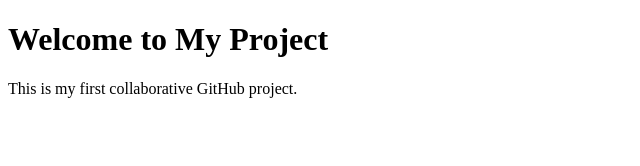
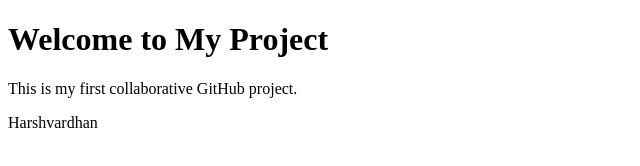
Before and after one commit to baitadeashwin-arch/project33, a plain HTML site: page index.html in a window 1280 px wide. Shown: the whole page, without its empty margins (0-640 px from the left). Drawn offline with Linux system fonts and the light colour scheme.

Commit message:
add harshvardhan

```diff
--- a/index.html
+++ b/index.html
@@ -6,5 +6,6 @@
 <body>
     <h1>Welcome to My Project</h1>
     <p>This is my first collaborative GitHub project.</p>
+    <p>Harshvardhan</p>
 </body>
 </html>
```
